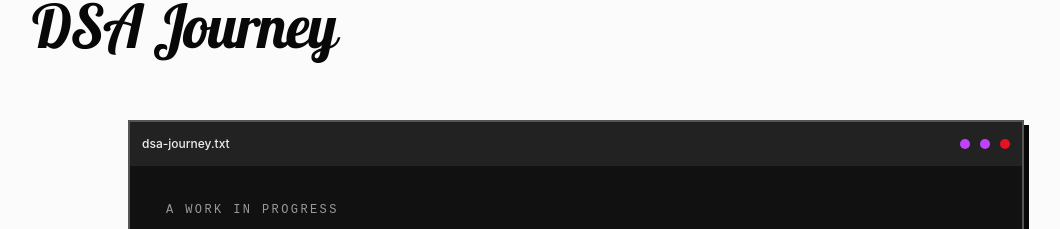
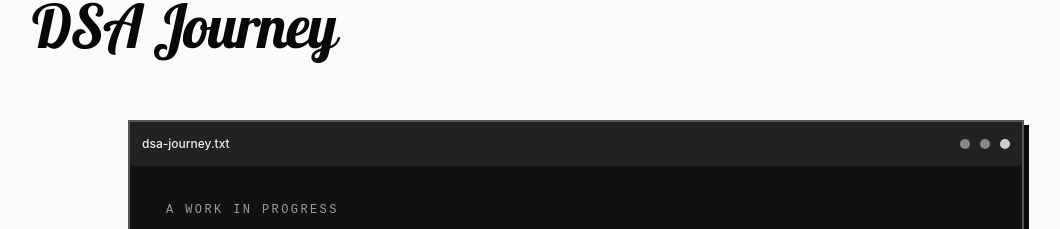
Before and after one commit to AVINASHTIWARI14/portfolio, a React (Vite) app: page / in a window 1280 px wide. Shown: the part 1655-1884 px from the top of the page, without its empty margins (64-1124 px from the left). Built offline with nearby package versions, Linux system fonts and the light colour scheme.

Commit message:
Use monochrome DSA window accents

```diff
--- a/src/components/portfolio/dsa-editor.css
+++ b/src/components/portfolio/dsa-editor.css
@@ -26,10 +26,10 @@
   height: 10px;
 }
 .dsa-window-control:hover {
-  background-color: #c042ff2e;
+  background-color: #ffffff20;
 }
 .dsa-window-close:hover {
-  background-color: #e81123;
+  background-color: #555555;
 }
 
 .dsa-window-dot {
@@ -38,9 +38,9 @@
   height: 10px;
   margin-right: 10px;
   border-radius: 9999px;
-  background: #c042ff;
+  background: #888888;
 }
 .dsa-window-dot-close {
   margin-right: 12px;
-  background: #e81123;
+  background: #cccccc;
 }
```
